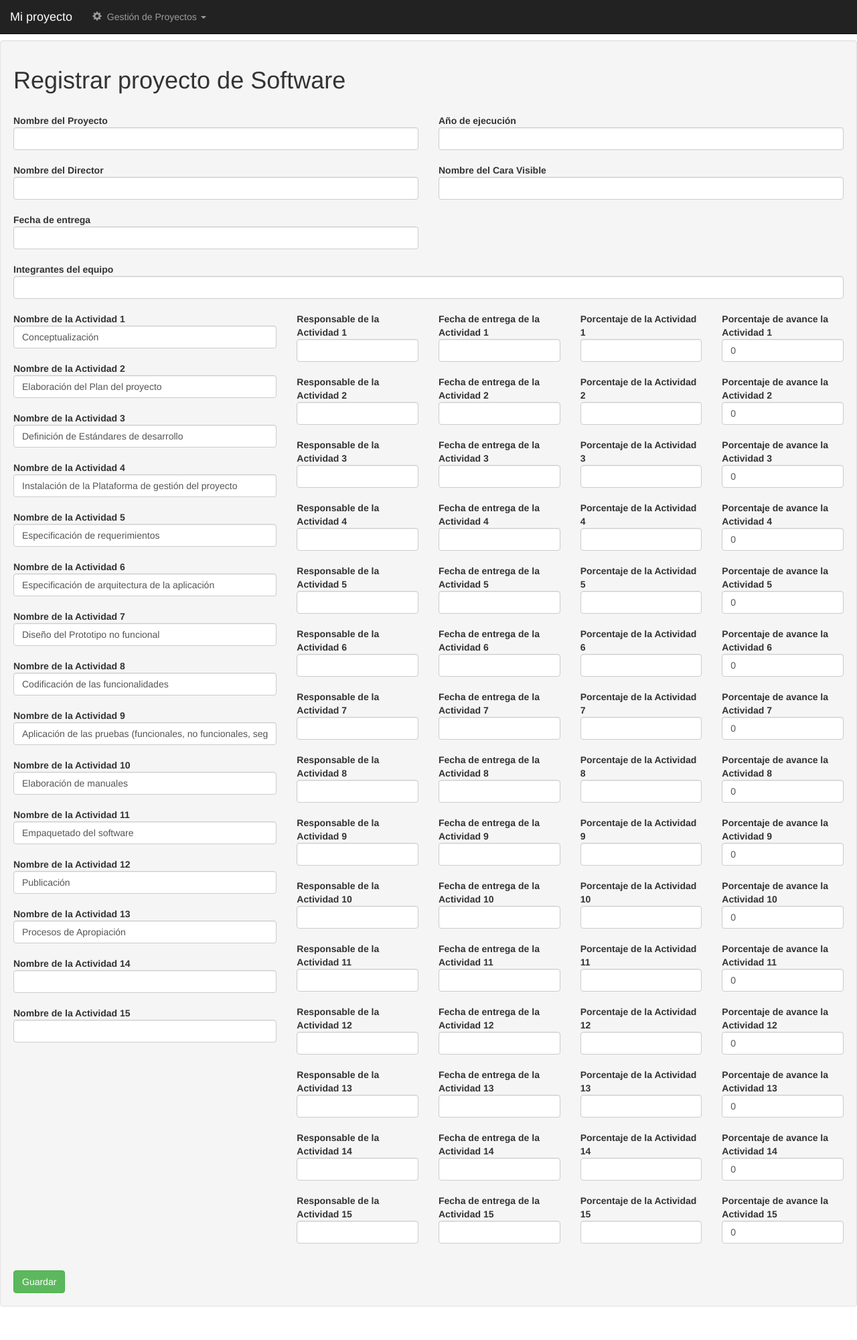
After one commit to argenisosorio/grafico_porcentaje, a Django app: page /registrar_software in a window 1280 px wide. The commit adds this page. Shown: the whole page at 67% size. Run offline with Django 3.2, Linux system fonts and the light colour scheme; some libraries are stand-ins or nearby versions.

Commit message:
Agregada la instancia para registrar proyectos de tipo software

```diff
--- a/registro/templates/registro/base.html
+++ b/registro/templates/registro/base.html
@@ -63,7 +63,7 @@
                   </a>
                   <ul class="dropdown-menu">
                     <li class="">
-                      <a href="{% url 'registro:registrar' %}">
+                      <a href="{% url 'registro:registrar_software' %}">
                         <i class="glyphicon glyphicon-pencil"></i>
                         &nbsp;Software
                       </a>
--- /dev/null
+++ b/registro/templates/registro/proyecto_software_form.html
@@ -0,0 +1,499 @@
+{% extends "registro/base.html" %}
+{% block titulo %}Registrar proyecto de Software{% endblock %}
+{% block cuerpo %}
+<h1>Registrar proyecto de Software</h1>
+<br />
+<form method="post">{% csrf_token %}
+
+  <div class="row">
+    <div class="col-sm-6">
+        <b>Nombre del Proyecto</b>
+      <input class="form-control input-md" id="id_nombre_proyecto" name="nombre_proyecto" required="True" style="min-width: 0; width: 100%; display: inline;" type="text" />
+
+      <br />
+      <br />
+
+      <b>Nombre del Director</b>
+      <input class="form-control input-md" id="id_nombre_director" name="nombre_director" required="True" style="min-width: 0; width: 100%; display: inline;" type="text" />
+
+      <br />
+      <br />
+
+      <b>Fecha de entrega</b>
+      <input class="form-control input-md" id="id_fecha_entrega_proyecto" name="fecha_entrega_proyecto" required="True" style="min-width: 0; width: 100%; display: inline;" type="text" />
+
+    </div>
+    <div class="col-sm-6">
+      <b>Año de ejecución</b>
+      <input class="form-control input-md" id="id_ano_ejecucion" name="ano_ejecucion" required="True" style="min-width: 0; width: 100%; display: inline;" type="text" />
+
+      <br />
+      <br />
+
+      <b>Nombre del Cara Visible</b>
+      <input class="form-control input-md" id="id_nombre_caravisible" name="nombre_caravisible" required="True" style="min-width: 0; width: 100%; display: inline;" type="text" />
+
+    </div>
+  </div>
+
+  <br />
+
+  <b>Integrantes del equipo</b>
+  <input class="form-control input-md" id="id_integrantes_equipo" name="integrantes_equipo" required="True" style="min-width: 0; width: 100%; display: inline;" type="text" />
+
+
+  <br />
+  <br />
+
+  <div class="row">
+    <div class="col-sm-4">
+      <b>Nombre de la Actividad 1</b>
+      <input class="form-control input-md" id="id_nombre_act_1" name="nombre_act_1" value="Conceptualización" style="min-width: 0; width: 100%; display: inline;" type="text" />
+
+      <br />
+      <br />
+
+      <b>Nombre de la Actividad 2</b>
+      <input class="form-control input-md" id="id_nombre_act_2" name="nombre_act_2" value="Elaboración del Plan del proyecto" style="min-width: 0; width: 100%; display: inline;" type="text" />
+
+      <br />
+      <br />
+
+      <b>Nombre de la Actividad 3</b>
+      <input class="form-control input-md" id="id_nombre_act_3" name="nombre_act_3" value="Definición de Estándares de desarrollo" style="min-width: 0; width: 100%; display: inline;" type="text" />
+
+      <br />
+      <br />
+
+      <b>Nombre de la Actividad 4</b>
+      <input class="form-control input-md" id="id_nombre_act_4" name="nombre_act_4" value="Instalación de la Plataforma de gestión del proyecto" style="min-width: 0; width: 100%; display: inline;" type="text" />
+
+      <br />
+      <br />
+
+      <b>Nombre de la Actividad 5</b>
+      <input class="form-control input-md" id="id_nombre_act_5" name="nombre_act_5" value="Especificación de requerimientos" style="min-width: 0; width: 100%; display: inline;" type="text" />
+
+      <br />
+      <br />
+
+      <b>Nombre de la Actividad 6</b>
+      <input class="form-control input-md" id="id_nombre_act_6" name="nombre_act_6" value="Especificación de arquitectura de la aplicación" style="min-width: 0; width: 100%; display: inline;" type="text" />
+
+      <br />
+      <br />
+
+      <b>Nombre de la Actividad 7</b>
+      <input class="form-control input-md" id="id_nombre_act_7" name="nombre_act_7" value="Diseño del Prototipo no funcional" style="min-width: 0; width: 100%; display: inline;" type="text" />
+
+      <br />
+      <br />
+
+      <b>Nombre de la Actividad 8</b>
+      <input class="form-control input-md" id="id_nombre_act_8" name="nombre_act_8" value="Codificación de las funcionalidades" style="min-width: 0; width: 100%; display: inline;" type="text" />
+
+      <br />
+      <br />
+
+      <b>Nombre de la Actividad 9</b>
+      <input class="form-control input-md" id="id_nombre_act_9" name="nombre_act_9" value="Aplicación de las pruebas (funcionales, no funcionales, seguridad y rendimiento según sea el caso)" style="min-width: 0; width: 100%; display: inline;" type="text" />
+
+      <br />
+      <br />
+
+      <b>Nombre de la Actividad 10</b>
+      <input class="form-control input-md" id="id_nombre_act_10" name="nombre_act_10" value="Elaboración de manuales" style="min-width: 0; width: 100%; display: inline;" type="text" />
+
+      <br />
+      <br />
+
+      <b>Nombre de la Actividad 11</b>
+      <input class="form-control input-md" id="id_nombre_act_11" name="nombre_act_11" value="Empaquetado del software" style="min-width: 0; width: 100%; display: inline;" type="text" />
+
+      <br />
+      <br />
+
+      <b>Nombre de la Actividad 12</b>
+      <input class="form-control input-md" id="id_nombre_act_12" name="nombre_act_12" value="Publicación" style="min-width: 0; width: 100%; display: inline;" type="text" />
+
+      <br />
+      <br />
+
+      <b>Nombre de la Actividad 13</b>
+      <input class="form-control input-md" id="id_nombre_act_13" name="nombre_act_13" value="Procesos de Apropiación" style="min-width: 0; width: 100%; display: inline;" type="text" />
+
+      <br />
+      <br />
+
+      <b>Nombre de la Actividad 14</b>
+      <input class="form-control input-md" id="id_nombre_act_14" name="nombre_act_14" style="min-width: 0; width: 100%; display: inline;" type="text" />
+
+      <br />
+      <br />
+
+      <b>Nombre de la Actividad 15</b>
+      <input class="form-control input-md" id="id_nombre_act_15" name="nombre_act_15" style="min-width: 0; width: 100%; display: inline;" type="text" />
+
+    </div>
+    <div class="col-sm-2">
+      <b>Responsable de la Actividad 1</b>
+      <input class="form-control input-md" id="id_resp_act_1" name="resp_act_1" style="min-width: 0; width: 100%; display: inline;" type="text" />
+
+      <br />
+      <br />
+
+      <b>Responsable de la Actividad 2</b>
+      <input class="form-control input-md" id="id_resp_act_2" name="resp_act_2" style="min-width: 0; width: 100%; display: inline;" type="text" />
+
+      <br />
+      <br />
+
+      <b>Responsable de la Actividad 3</b>
+      <input class="form-control input-md" id="id_resp_act_3" name="resp_act_3" style="min-width: 0; width: 100%; display: inline;" type="text" />
+
+      <br />
+      <br />
+
+      <b>Responsable de la Actividad 4</b>
+      <input class="form-control input-md" id="id_resp_act_4" name="resp_act_4" style="min-width: 0; width: 100%; display: inline;" type="text" />
+
+      <br />
+      <br />
+
+      <b>Responsable de la Actividad 5</b>
+      <input class="form-control input-md" id="id_resp_act_5" name="resp_act_5" style="min-width: 0; width: 100%; display: inline;" type="text" />
+
+      <br />
+      <br />
+
+      <b>Responsable de la Actividad 6</b>
+      <input class="form-control input-md" id="id_resp_act_6" name="resp_act_6" style="min-width: 0; width: 100%; display: inline;" type="text" />
+
+      <br />
+      <br />
+
+      <b>Responsable de la Actividad 7</b>
+      <input class="form-control input-md" id="id_resp_act_7" name="resp_act_7" style="min-width: 0; width: 100%; display: inline;" type="text" />
+
+      <br />
+      <br />
+
+      <b>Responsable de la Actividad 8</b>
+      <input class="form-control input-md" id="id_resp_act_8" name="resp_act_8" style="min-width: 0; width: 100%; display: inline;" type="text" />
+
+      <br />
+      <br />
+
+      <b>Responsable de la Actividad 9</b>
+      <input class="form-control input-md" id="id_resp_act_9" name="resp_act_9" style="min-width: 0; width: 100%; display: inline;" type="text" />
+
+      <br />
+      <br />
+
+      <b>Responsable de la Actividad 10</b>
+      <input class="form-control input-md" id="id_resp_act_10" name="resp_act_10" style="min-width: 0; width: 100%; display: inline;" type="text" />
+
+      <br />
+      <br />
+
+      <b>Responsable de la Actividad 11</b>
+      <input class="form-control input-md" id="id_resp_act_11" name="resp_act_11" style="min-width: 0; width: 100%; display: inline;" type="text" />
+
+      <br />
+      <br />
+
+      <b>Responsable de la Actividad 12</b>
+      <input class="form-control input-md" id="id_resp_act_12" name="resp_act_12" style="min-width: 0; width: 100%; display: inline;" type="text" />
+
+      <br />
+      <br />
+
+      <b>Responsable de la Actividad 13</b>
+      <input class="form-control input-md" id="id_resp_act_13" name="resp_act_13" style="min-width: 0; width: 100%; display: inline;" type="text" />
+
+      <br />
+      <br />
+
+      <b>Responsable de la Actividad 14</b>
+      <input class="form-control input-md" id="id_resp_act_14" name="resp_act_14" style="min-width: 0; width: 100%; display: inline;" type="text" />
+
+      <br />
+      <br />
+
+      <b>Responsable de la Actividad 15</b>
+      <input class="form-control input-md" id="id_resp_act_15" name="resp_act_15" style="min-width: 0; width: 100%; display: inline;" type="text" />
+
+    </div>
+    <div class="col-sm-2">
+      <b>Fecha de entrega de la Actividad 1</b>
+      <input class="form-control input-md" id="id_fecha_entrega_act_1" name="fecha_entrega_act_1" style="min-width: 0; width: 100%; display: inline;" type="text" />
+
+      <br />
+      <br />
+
+      <b>Fecha de entrega de la Actividad 2</b>
+      <input class="form-control input-md" id="id_fecha_entrega_act_2" name="fecha_entrega_act_2" style="min-width: 0; width: 100%; display: inline;" type="text" />
+
+      <br />
+      <br />
+
+      <b>Fecha de entrega de la Actividad 3</b>
+      <input class="form-control input-md" id="id_fecha_entrega_act_3" name="fecha_entrega_act_3" style="min-width: 0; width: 100%; display: inline;" type="text" />
+
+      <br />
+      <br />
+
+      <b>Fecha de entrega de la Actividad 4</b>
+      <input class="form-control input-md" id="id_fecha_entrega_act_4" name="fecha_entrega_act_4" style="min-width: 0; width: 100%; display: inline;" type="text" />
+
+      <br />
+      <br />
+
+      <b>Fecha de entrega de la Actividad 5</b>
+      <input class="form-control input-md" id="id_fecha_entrega_act_5" name="fecha_entrega_act_5" style="min-width: 0; width: 100%; display: inline;" type="text" />
+
+      <br />
+      <br />
+
+      <b>Fecha de entrega de la Actividad 6</b>
+      <input class="form-control input-md" id="id_fecha_entrega_act_6" name="fecha_entrega_act_6" style="min-width: 0; width: 100%; display: inline;" type="text" />
+
+      <br />
+      <br />
+
+      <b>Fecha de entrega de la Actividad 7</b>
+      <input class="form-control input-md" id="id_fecha_entrega_act_7" name="fecha_entrega_act_7" style="min-width: 0; width: 100%; display: inline;" type="text" />
+
+      <br />
+      <br />
+
+      <b>Fecha de entrega de la Actividad 8</b>
+      <input class="form-control input-md" id="id_fecha_entrega_act_8" name="fecha_entrega_act_8" style="min-width: 0; width: 100%; display: inline;" type="text" />
+
+      <br />
+      <br />
+
+      <b>Fecha de entrega de la Actividad 9</b>
+      <input class="form-control input-md" id="id_fecha_entrega_act_9" name="fecha_entrega_act_9" style="min-width: 0; width: 100%; display: inline;" type="text" />
+
+      <br />
+      <br />
+
+      <b>Fecha de entrega de la Actividad 10</b>
+      <input class="form-control input-md" id="id_fecha_entrega_act_10" name="fecha_entrega_act_10" style="min-width: 0; width: 100%; display: inline;" type="text" />
+
+      <br />
+      <br />
+
+      <b>Fecha de entrega de la Actividad 11</b>
+      <input class="form-control input-md" id="id_fecha_entrega_act_11" name="fecha_entrega_act_11" style="min-width: 0; width: 100%; display: inline;" type="text" />
+
+      <br />
+      <br />
+
+      <b>Fecha de entrega de la Actividad 12</b>
+      <input class="form-control input-md" id="id_fecha_entrega_act_12" name="fecha_entrega_act_12" style="min-width: 0; width: 100%; display: inline;" type="text" />
+
+      <br />
+      <br />
+
+      <b>Fecha de entrega de la Actividad 13</b>
+      <input class="form-control input-md" id="id_fecha_entrega_act_13" name="fecha_entrega_act_13" style="min-width: 0; width: 100%; display: inline;" type="text" />
+
+      <br />
+      <br />
+
+      <b>Fecha de entrega de la Actividad 14</b>
+      <input class="form-control input-md" id="id_fecha_entrega_act_14" name="fecha_entrega_act_14" style="min-width: 0; width: 100%; display: inline;" type="text" />
+
+      <br />
+      <br />
+
+      <b>Fecha de entrega de la Actividad 15</b>
+      <input class="form-control input-md" id="id_fecha_entrega_act_15" name="fecha_entrega_act_15" style="min-width: 0; width: 100%; display: inline;" type="text" />
+
+    </div>
+    <div class="col-sm-2">
+      <b>Porcentaje de la Actividad 1</b>
+      <input class="form-control input-md" id="id_porc_act_1" name="porc_act_1" style="min-width: 0; width: 100%; display: inline;" type="text" />
+
+      <br />
+      <br />
+
+      <b>Porcentaje de la Actividad 2</b>
+      <input class="form-control input-md" id="id_porc_act_2" name="porc_act_2" style="min-width: 0; width: 100%; display: inline;" type="text" />
+
+      <br />
+      <br />
+
+      <b>Porcentaje de la Actividad 3</b>
+      <input class="form-control input-md" id="id_porc_act_3" name="porc_act_3" style="min-width: 0; width: 100%; display: inline;" type="text" />
+
+      <br />
+      <br />
+
+      <b>Porcentaje de la Actividad 4</b>
+      <input class="form-control input-md" id="id_porc_act_4" name="porc_act_4" style="min-width: 0; width: 100%; display: inline;" type="text" />
+
+      <br />
+      <br />
+
+      <b>Porcentaje de la Actividad 5</b>
+      <input class="form-control input-md" id="id_porc_act_5" name="porc_act_5" style="min-width: 0; width: 100%; display: inline;" type="text" />
+
+      <br />
+      <br />
+
+      <b>Porcentaje de la Actividad 6</b>
+      <input class="form-control input-md" id="id_porc_act_6" name="porc_act_6" style="min-width: 0; width: 100%; display: inline;" type="text" />
+
+      <br />
+      <br />
+
+      <b>Porcentaje de la Actividad 7</b>
+      <input class="form-control input-md" id="id_porc_act_7" name="porc_act_7" style="min-width: 0; width: 100%; display: inline;" type="text" />
+
+      <br />
+      <br />
+
+      <b>Porcentaje de la Actividad 8</b>
+      <input class="form-control input-md" id="id_porc_act_8" name="porc_act_8" style="min-width: 0; width: 100%; display: inline;" type="text" />
+
+      <br />
+      <br />
+
+      <b>Porcentaje de la Actividad 9</b>
+      <input class="form-control input-md" id="id_porc_act_9" name="porc_act_9" style="min-width: 0; width: 100%; display: inline;" type="text" />
+
+      <br />
+      <br />
+
+      <b>Porcentaje de la Actividad 10</b>
+      <input class="form-control input-md" id="id_porc_act_10" name="porc_act_10" style="min-width: 0; width: 100%; display: inline;" type="text" />
+
+      <br />
+      <br />
+
+      <b>Porcentaje de la Actividad 11</b>
+      <input class="form-control input-md" id="id_porc_act_11" name="porc_act_11" style="min-width: 0; width: 100%; display: inline;" type="text" />
+
+      <br />
+      <br />
+
+      <b>Porcentaje de la Actividad 12</b>
+      <input class="form-control input-md" id="id_porc_act_12" name="porc_act_12" style="min-width: 0; width: 100%; display: inline;" type="text" />
+
+      <br />
+      <br />
+
+      <b>Porcentaje de la Actividad 13</b>
+      <input class="form-control input-md" id="id_porc_act_13" name="porc_act_13" style="min-width: 0; width: 100%; display: inline;" type="text" />
+
+      <br />
+      <br />
+
+      <b>Porcentaje de la Actividad 14</b>
+      <input class="form-control input-md" id="id_porc_act_14" name="porc_act_14" style="min-width: 0; width: 100%; display: inline;" type="text" />
+
+      <br />
+      <br />
+
+      <b>Porcentaje de la Actividad 15</b>
+      <input class="form-control input-md" id="id_porc_act_15" name="porc_act_15" style="min-width: 0; width: 100%; display: inline;" type="text" />
+
+    </div>
+    <div class="col-sm-2">
+      <b>Porcentaje de avance la Actividad 1</b>
+      <input class="form-control input-md" id="id_porc_avan_act_1" name="porc_avan_act_1" style="min-width: 0; width: 100%; display: inline;" type="text" value="0" />
+
+      <br />
+      <br />
+
+      <b>Porcentaje de avance la Actividad 2</b>
+      <input class="form-control input-md" id="id_porc_avan_act_2" name="porc_avan_act_2" style="min-width: 0; width: 100%; display: inline;" type="text" value="0" />
+
+      <br />
+      <br />
+
+      <b>Porcentaje de avance la Actividad 3</b>
+      <input class="form-control input-md" id="id_porc_avan_act_3" name="porc_avan_act_3" style="min-width: 0; width: 100%; display: inline;" type="text" value="0" />
+
+      <br />
+      <br />
+
+      <b>Porcentaje de avance la Actividad 4</b>
+      <input class="form-control input-md" id="id_porc_avan_act_4" name="porc_avan_act_4" style="min-width: 0; width: 100%; display: inline;" type="text" value="0" />
+
+      <br />
+      <br />
+
+      <b>Porcentaje de avance la Actividad 5</b>
+      <input class="form-control input-md" id="id_porc_avan_act_5" name="porc_avan_act_5" style="min-width: 0; width: 100%; display: inline;" type="text" value="0" />
+
+      <br />
+      <br />
+
+      <b>Porcentaje de avance la Actividad 6</b>
+      <input class="form-control input-md" id="id_porc_avan_act_6" name="porc_avan_act_6" style="min-width: 0; width: 100%; display: inline;" type="text" value="0" />
+
+      <br />
+      <br />
+
+      <b>Porcentaje de avance la Actividad 7</b>
+      <input class="form-control input-md" id="id_porc_avan_act_7" name="porc_avan_act_7" style="min-width: 0; width: 100%; display: inline;" type="text" value="0" />
+
+      <br />
+      <br />
+
+      <b>Porcentaje de avance la Actividad 8</b>
+      <input class="form-control input-md" id="id_porc_avan_act_8" name="porc_avan_act_8" style="min-width: 0; width: 100%; display: inline;" type="text" value="0" />
+
+      <br />
+      <br />
+
+      <b>Porcentaje de avance la Actividad 9</b>
+      <input class="form-control input-md" id="id_porc_avan_act_9" name="porc_avan_act_9" style="min-width: 0; width: 100%; display: inline;" type="text" value="0" />
+
+      <br />
+      <br />
+
+      <b>Porcentaje de avance la Actividad 10</b>
+      <input class="form-control input-md" id="id_porc_avan_act_10" name="porc_avan_act_10" style="min-width: 0; width: 100%; display: inline;" type="text" value="0" />
+
+      <br />
+      <br />
+
+      <b>Porcentaje de avance la Actividad 11</b>
+      <input class="form-control input-md" id="id_porc_avan_act_11" name="porc_avan_act_11" style="min-width: 0; width: 100%; display: inline;" type="text" value="0" />
+
+      <br />
+      <br />
+
+      <b>Porcentaje de avance la Actividad 12</b>
+      <input class="form-control input-md" id="id_porc_avan_act_12" name="porc_avan_act_12" style="min-width: 0; width: 100%; display: inline;" type="text" value="0" />
+
+      <br />
+      <br />
+
+      <b>Porcentaje de avance la Actividad 13</b>
+      <input class="form-control input-md" id="id_porc_avan_act_13" name="porc_avan_act_13" style="min-width: 0; width: 100%; display: inline;" type="text" value="0" />
+
+      <br />
+      <br />
+
+      <b>Porcentaje de avance la Actividad 14</b>
+      <input class="form-control input-md" id="id_porc_avan_act_14" name="porc_avan_act_14" style="min-width: 0; width: 100%; display: inline;" type="text" value="0" />
+
+      <br />
+      <br />
+
+      <b>Porcentaje de avance la Actividad 15</b>
+      <input class="form-control input-md" id="id_porc_avan_act_15" name="porc_avan_act_15" style="min-width: 0; width: 100%; display: inline;" type="text" value="0" />
+
+    </div>
+  </div>
+  <br />
+  <br />
+  <button class="btn btn-success" type="submit">Guardar</button>
+</form>
+{% endblock %}
--- a/registro/urls.py
+++ b/registro/urls.py
@@ -6,6 +6,7 @@ from registro import views
 urlpatterns = patterns('',
     url(r'^$', views.Consultar.as_view(), name='consultar'),
     url(r'^registrar$', views.Registrar.as_view(), name='registrar'),
+    url(r'^registrar_software$', views.Registrar_software.as_view(), name='registrar_software'),
     url(r'^editar/(?P<pk>\d+)$', views.Editar.as_view(), name='editar'),
     url(r'^borrar/(?P<pk>\d+)$', views.Borrar.as_view(), name='borrar'),
     url(r'^detallar/(?P<pk>\d+)$', views.Detallar.as_view(), name='detallar'),
--- a/registro/views.py
+++ b/registro/views.py
@@ -6,6 +6,10 @@ from django.core.urlresolvers import reverse_lazy
 from registro.models import Proyecto
 from forms import ProyectoForm
 
+
+##################################################
+##### CRUD de la Gestión básica de Proyectos #####
+##################################################
 
 class Consultar(ListView):
     """
@@ -19,6 +23,16 @@ class Registrar(CreateView):
     Clase que permite registrar un proyecto.
     """
     model = Proyecto
+    form_class = ProyectoForm
+    success_url = reverse_lazy('registro:consultar')
+
+
+class Registrar_software(CreateView):
+    """
+    Clase que permite registrar un proyecto de tipo Software.
+    """
+    model = Proyecto
+    template_name = "registro/proyecto_software_form.html"
     form_class = ProyectoForm
     success_url = reverse_lazy('registro:consultar')
 
```
